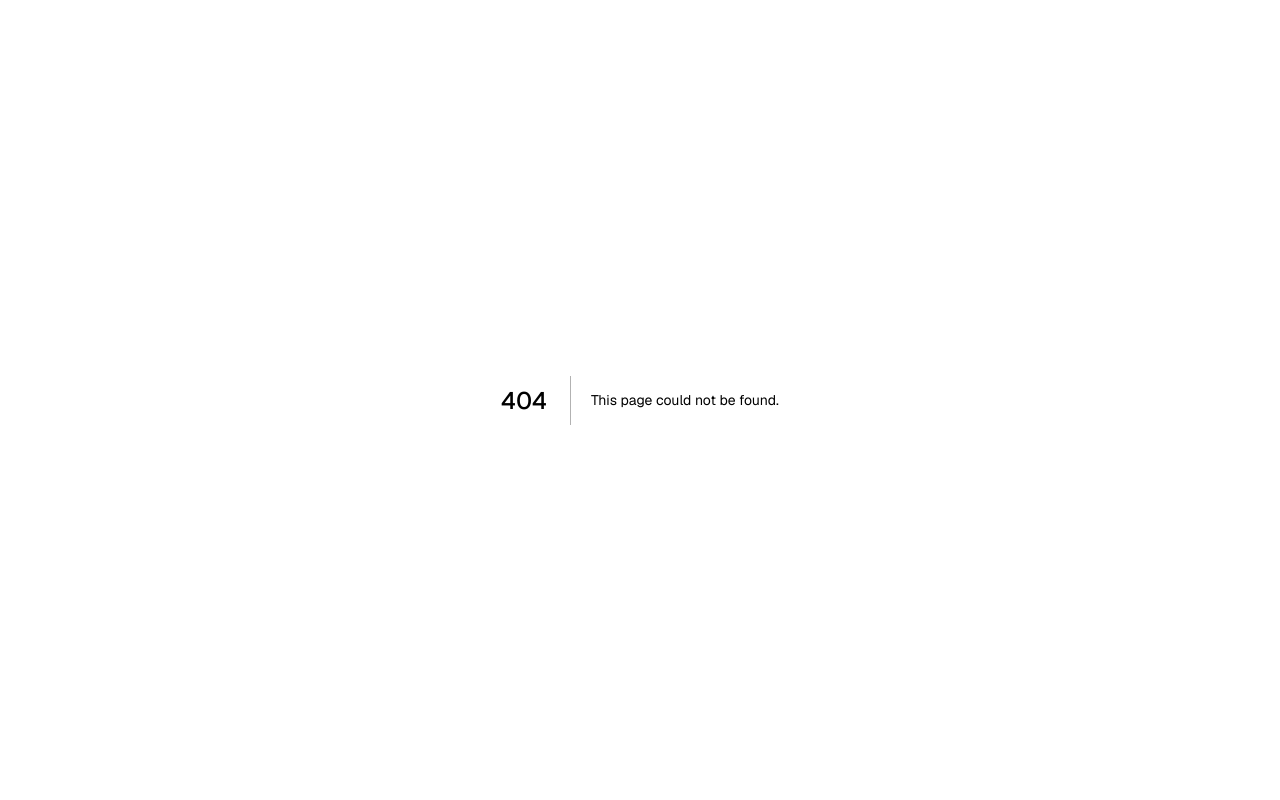
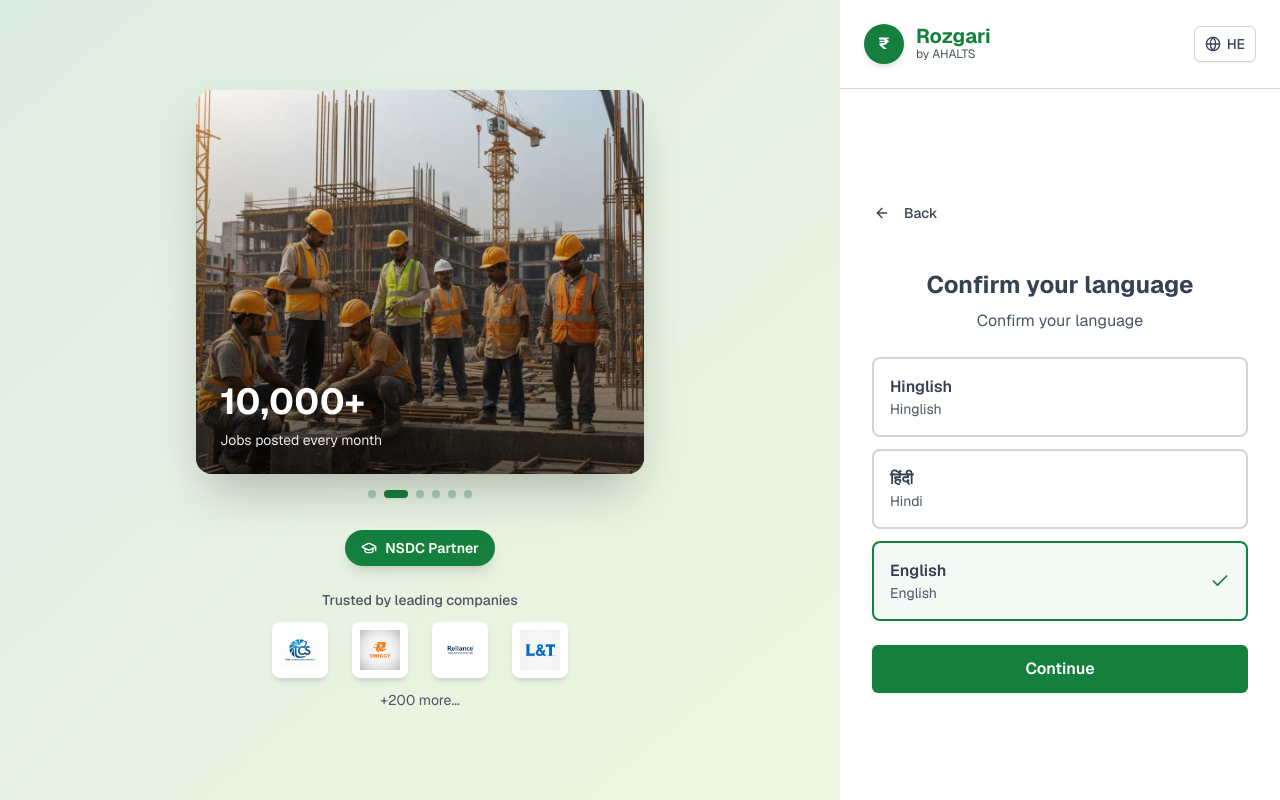
Before and after one commit to netcruxx-admin/chathub-tiptop-web, a Next.js app: page /confirmLanguage in a window 1280 px wide. Before the commit this address had no page. Built offline with nearby package versions, Linux system fonts and the light colour scheme.

Commit message:
confirmLanguage page

```diff
--- /dev/null
+++ b/src/app/(auth)/confirmLanguage/page.tsx
@@ -0,0 +1,66 @@
+"use client";
+
+import { useState } from "react";
+import { useRouter } from "next/navigation";
+import { Button } from "@/components/ui/button";
+import { ArrowLeft, Check } from "lucide-react";
+import { cn } from "@/lib/cn";
+
+export default function ConfirmLanguage() {
+	const router = useRouter();
+	const [language, setLanguage] = useState("english");
+
+	const languages = [
+		{ code: "hinglish", name: "Hinglish", nativeName: "Hinglish" },
+		{ code: "hindi", name: "Hindi", nativeName: "हिंदी" },
+		{ code: "english", name: "English", nativeName: "English" },
+	];
+	return (
+		<div className="flex flex-col justify-center items-center p-8 w-full h-full flex-1">
+			<div className="w-full flex flex-col">
+				<div className="mb-6">
+					<Button
+						variant="ghost"
+						size="sm"
+						onClick={() => router.back()}
+						className="mb-4 -ml-2"
+					>
+						<ArrowLeft className="w-4 h-4 mr-2" />
+						Back
+					</Button>
+				</div>
+				<div className="text-center space-y-2 mb-6">
+					<h1 className="text-2xl font-bold">Confirm your language</h1>
+					<p className="text-muted-foreground">
+						{language === "hinglish" && "Apni language confirm karein"}
+						{language === "hindi" && "अपनी भाषा की पुष्टि करें"}
+						{language === "english" && "Confirm your language"}
+					</p>
+				</div>
+
+				<div className="space-y-3 mb-6">
+					{languages.map((lang) => (
+						<button
+							key={lang.code}
+							onClick={() => setLanguage(lang.code)}
+							className={cn(
+								"w-full p-4 rounded-lg border-2 transition-all flex items-center justify-between",
+								language === lang.code
+									? "border-primary bg-primary/5"
+									: "border-border hover:border-primary/50 hover:bg-muted/50"
+							)}
+						>
+							<div className="text-left">
+								<div className="font-semibold">{lang.nativeName}</div>
+								<div className="text-sm text-muted-foreground">{lang.name}</div>
+							</div>
+							{language === lang.code && <Check className="w-5 h-5 text-primary" />}
+						</button>
+					))}
+				</div>
+
+				<Button className="w-full h-12 text-base font-semibold">Continue</Button>
+			</div>
+		</div>
+	);
+}
--- a/src/app/(auth)/otpInput/page.tsx
+++ b/src/app/(auth)/otpInput/page.tsx
@@ -29,7 +29,13 @@ export default function OTPInput() {
 					<h2 className="text-2xl font-bold mb-2">Verification code enter karein</h2>
 					<p className="text-muted-foreground">OTP bheja gaya hai {phoneNumber}</p>
 				</div>
-				<form className="space-y-6">
+				<form
+					className="space-y-6"
+					onSubmit={(e) => {
+						e.preventDefault();
+						router.push("/confirmLanguage");
+					}}
+				>
 					<div className="w-full">
 						<OtpInput
 							value={otp}
```
